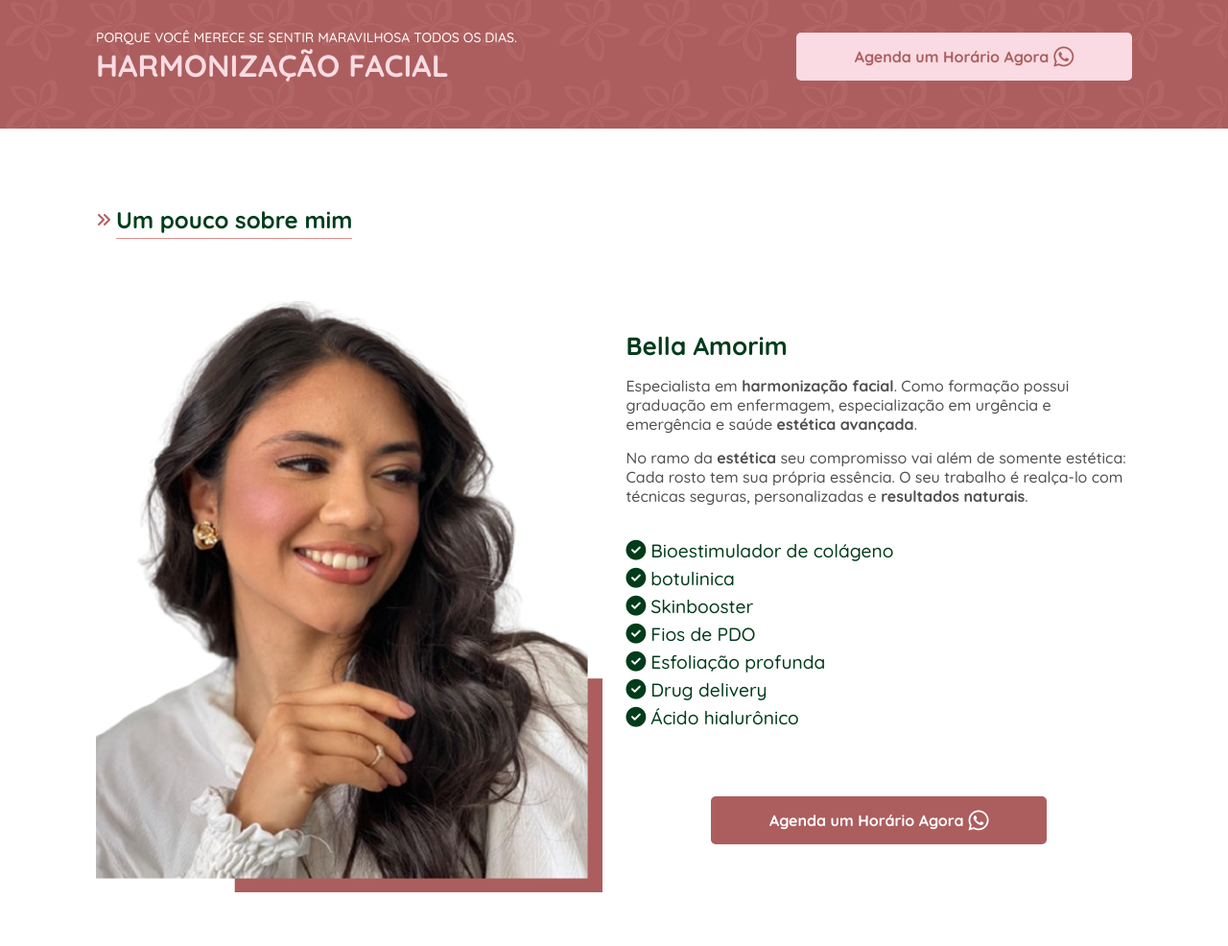
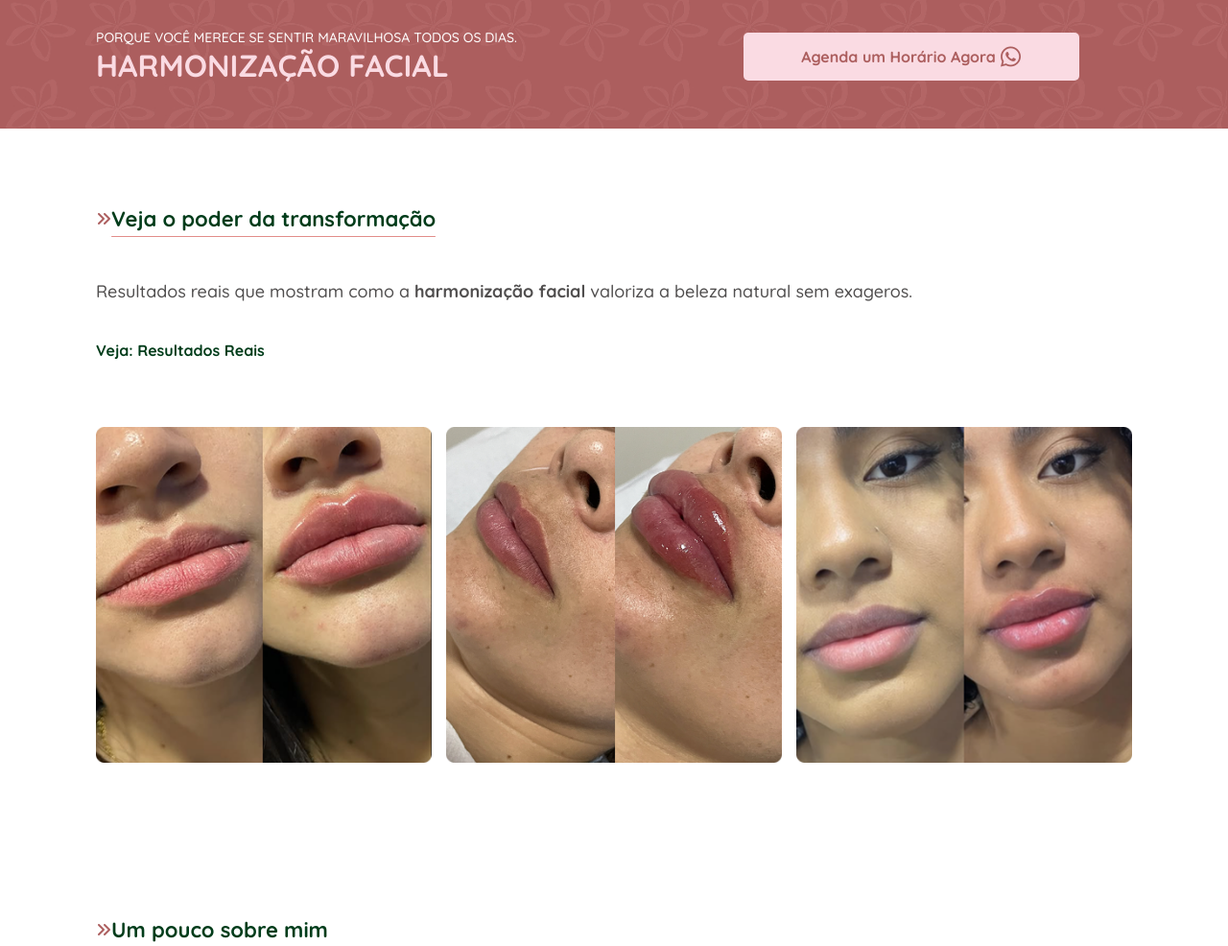
Before and after one commit to Kassio07/Bella-Amorim, a plain HTML site: page harmonizacao-facial.html in a window 1280 px wide. Shown: the part 880-1866 px from the top of the page at 96% size. Drawn offline with Linux system fonts and the light colour scheme.

Commit message:
seção de after - before

```diff
--- a/css/style.scss
+++ b/css/style.scss
@@ -9,9 +9,10 @@
 @import "../scss/_color";
 @import "../scss/_fonts";
 @import "../scss/_hiro";
+@import "../scss/beforeAfter";
 @import "../scss/about";
+@import "../scss/componente";
 @import "../scss/_mediaQuerys";
-@import "../scss/componente";
 @import "../scss/destaque";
 
 // Scroll da página
--- a/harmonizacao-facial.html
+++ b/harmonizacao-facial.html
@@ -90,7 +90,9 @@
               <span class="green">ao Seu Rosto</span>
             </h1>
             <p>
-              Beleza natural e segura: corrija assimetrias, suavize linhas e conquiste um rosto harmônico com nossa <strong>harmonização facial</strong>.
+              Beleza natural e segura: corrija assimetrias, suavize linhas e
+              conquiste um rosto harmônico com nossa
+              <strong>harmonização facial</strong>.
             </p>
           </div>
           <div class="hiro-img">
@@ -122,12 +124,42 @@
     </div>
     <!-- End divisão seções -->
 
+    <!-- before-after -->
+    <section id="before-after">
+      <div class="container">
+        <div class="title-session">
+          <div>
+            <i class="fa-solid fa-angles-right"></i>
+            <h2 class="destaqueTitle">Veja o poder da transformação</h2>
+          </div>
+          <p>
+            Resultados reais que mostram como a <strong>harmonização facial</strong> valoriza a
+            beleza natural sem exageros.
+          </p>
+        </div>
+        <!-- content -->
+        <div class="content-before-after">
+          <div class="content-title-before-after">
+            <h3>Veja: Resultados Reais</h3>
+          </div>
+          <div class="content-img-before-after">
+            <img src="images/preenchimento01.png" alt="1">
+            <img src="images/preenchimento-labial-03.png" alt="2">
+            <img src="images/preenchimento-labial-02.png" alt="3">
+          </div>
+        </div>
+      </div>
+    </section>
+    <!-- End before-after -->
+
     <!-- Sobre a profissional -->
     <section class="about">
       <div class="container">
         <div class="title-session">
-          <i class="fa-solid fa-angles-right"></i>
-          <p class="destaqueTitle">Um pouco sobre mim</p>
+          <div>
+            <i class="fa-solid fa-angles-right"></i>
+            <h2 class="destaqueTitle">Um pouco sobre mim</h2>
+          </div>
         </div>
         <div class="about-content">
           <div class="about-img">
@@ -139,24 +171,32 @@
           <div class="about-text">
             <h2 class="destaqueTitle">Bella Amorim</h2>
             <p>
-              Especialista em <strong>harmonização facial</strong>. Como formação possui
-              graduação em enfermagem, especialização em urgência e emergência e
-              saúde <strong>estética avançada</strong>.
+              Especialista em <strong>harmonização facial</strong>. Como
+              formação possui graduação em enfermagem, especialização em
+              urgência e emergência e saúde <strong>estética avançada</strong>.
             </p>
             <p>
-              No ramo da <strong>estética</strong> seu compromisso vai além de somente estética:
-              Cada rosto tem sua própria essência. O seu trabalho é realça-lo
-              com técnicas seguras, personalizadas e <strong>resultados naturais</strong>.
+              No ramo da <strong>estética</strong> seu compromisso vai além de
+              somente estética: Cada rosto tem sua própria essência. O seu
+              trabalho é realça-lo com técnicas seguras, personalizadas e
+              <strong>resultados naturais</strong>.
             </p>
             <div class="about-services">
               <ul>
-                <li><i class="fa-solid fa-circle-check"></i>Bioestimulador de colágeno</li>
+                <li>
+                  <i class="fa-solid fa-circle-check"></i>Bioestimulador de
+                  colágeno
+                </li>
                 <li><i class="fa-solid fa-circle-check"></i>botulinica</li>
                 <li><i class="fa-solid fa-circle-check"></i>Skinbooster</li>
                 <li><i class="fa-solid fa-circle-check"></i>Fios de PDO</li>
-                <li><i class="fa-solid fa-circle-check"></i>Esfoliação profunda</li>
+                <li>
+                  <i class="fa-solid fa-circle-check"></i>Esfoliação profunda
+                </li>
                 <li><i class="fa-solid fa-circle-check"></i>Drug delivery</li>
-                <li><i class="fa-solid fa-circle-check"></i>Ácido hialurônico</li>
+                <li>
+                  <i class="fa-solid fa-circle-check"></i>Ácido hialurônico
+                </li>
               </ul>
               <div class="btn-about">
                 <a href="#" class="btn-session"
--- a/scss/_about.scss
+++ b/scss/_about.scss
@@ -15,11 +15,6 @@
 
   h2{
    padding-top: 30px;
-  }
-
-  p{
-   color: rgb(80, 78, 78);
-   font-weight: 500;
   }
 
   .about-services{
--- /dev/null
+++ b/scss/_beforeAfter.scss
@@ -0,0 +1,34 @@
+#before-after{
+
+
+ .content-before-after{
+  display: flex;
+  flex-direction: column;
+  gap: 70px;
+  >div{
+   display: flex;
+  }
+
+  .content-title-before-after{
+   text-align: center;
+   h3{
+    font-size: 16px;
+    text-align: center;
+    color: $dark-green;
+   }
+  }
+
+  .content-img-before-after{
+   display: flex;
+   flex-direction: column;
+   justify-content: center;
+   align-items: center;
+   gap: 30px;
+   >img{
+    flex: 1;
+    width: 80%;
+   }
+  }
+ }
+
+}
--- a/scss/_componente.scss
+++ b/scss/_componente.scss
@@ -71,21 +71,25 @@
 // title seções  =======================================================
 .title-session {
   display: flex;
-  flex-direction: row;
+  flex-direction: column;
+  gap: 50px;
+
+  >div{
+    display: flex;
     align-items: center;
-  gap: 5px;
-
     i {
       color: $Dusty-Rose;
+      font-size: 1rem;
     }
-  p {
+    h2 {
       font-family: "Quicksand", sans-serif;
       font-weight: 700;
       color: $dark-green;
       position: relative;
+      font-size: 18px;
     }
 
-  & > p::before {
+    & > h2::before {
       content: " ";
       position: absolute;
       bottom: -5px;
@@ -94,4 +98,11 @@
       background-color: $Salmon;
       border-radius: 15px;
     }
+
   }
+  >p{
+    text-align: start;
+    padding-bottom: 40px;
+    font-size: 1rem;
+  }
+}
--- a/scss/_mediaQuerys.scss
+++ b/scss/_mediaQuerys.scss
@@ -63,7 +63,7 @@ section {
         p {
           font-size: 9px;
         }
-        >h3{
+        > h3 {
           font-size: 22px;
         }
       }
@@ -79,11 +79,6 @@ section {
   }
   // About
   .about {
-    .title-session {
-      > p {
-        font-size: 22px;
-      }
-    }
     .about-content {
       .about-img {
         img {
@@ -99,9 +94,7 @@ section {
   }
 }
 
-
 // =====================================================
-
 
 @media (min-width: 577px) and (max-width: 767px) {
   .destaqueXG {
@@ -113,7 +106,7 @@ section {
   }
 
   p {
-    font-size: 16px;
+    font-size: 18px;
   }
 
   .btn-session {
@@ -124,7 +117,7 @@ section {
     .hiro-content {
       flex-direction: column;
       height: 100vh;
-      .hiro-text{
+      .hiro-text {
         padding-bottom: 40px;
       }
       .hiro-img {
@@ -137,11 +130,11 @@ section {
   // Divisão
   .division {
     .content-division {
-      .division-col-1{
-        >p{
+      .division-col-1 {
+        > p {
           font-size: 11px;
         }
-        h3{
+        h3 {
           font-size: 26px;
         }
       }
@@ -159,6 +152,38 @@ section {
       }
     }
   }
+  // before-after
+  #before-after {
+    .content-before-after {
+      .content-title-before-after {
+        h3 {
+          font-size: 18px;
+        }
+      }
+
+      .content-img-before-after {
+        flex-direction: row;
+        justify-content: flex-start;
+        flex-wrap: wrap;
+        gap: 15px;
+        > img {
+          max-width: 300px;
+          min-width: 200px;
+        }
+      }
+    }
+  }
+  // title seções  =======================================================
+  .title-session {
+    > div {
+      h2 {
+        font-size: 22px;
+      }
+    }
+    > p {
+      font-size: 18px;
+    }
+  }
 }
 
 // ========================================================
@@ -166,6 +191,10 @@ section {
 @media (min-width: 768px) {
   .container {
     padding: 0 24px;
+  }
+
+  p {
+    font-size: 22px;
   }
   // Hiro
   header {
@@ -190,8 +219,8 @@ section {
       .hiro-img {
         width: 100%;
         flex: 1;
-        >img{
-          width:100%;
+        > img {
+          width: 100%;
         }
       }
     }
@@ -216,26 +245,48 @@ section {
   }
   // About
   .about {
-    .title-session {
-      > p {
-        font-size: 24px;
-      }
-    }
-    .about-content{
+    .about-content {
       flex-direction: row;
       gap: 25px;
-      .about-img{
+      .about-img {
         flex: 1;
-        >img{
+        > img {
           width: 100%;
           height: auto;
           object-fit: cover;
         }
       }
-      .about-text{
+      .about-text {
         flex: 1;
-        h2{
+        h2 {
           font-size: 26px;
+        }
+      }
+    }
+  }
+    // title seções  =======================================================
+  .title-session {
+    > div {
+      h2 {
+        font-size: 22px;
+      }
+    }
+    > p {
+      font-size: 18px;
+    }
+  }
+
+    // before-after
+  #before-after {
+    .content-before-after {
+      .content-img-before-after {
+        flex-direction: row;
+        justify-content: flex-start;
+        flex-wrap: wrap;
+        gap: 15px;
+        > img {
+          max-width: 400px;
+          min-width: 250px;
         }
       }
     }
@@ -262,24 +313,23 @@ section {
     color: $dark-green;
   }
 
-  header{
+  header {
     gap: 0;
-    .hiro-content{
+    .hiro-content {
       flex-direction: row;
       height: 100vh;
-      .hiro-text{
+      .hiro-text {
         justify-content: center;
 
-        h1{
+        h1 {
           font-size: 42px;
         }
-        p{
+        p {
           font-size: 18px;
         }
       }
-      .hiro-img{
-
-        >img{
+      .hiro-img {
+        > img {
           width: 100%;
           align-self: flex-end;
         }
@@ -287,14 +337,41 @@ section {
     }
   }
   // Divisor
-  .division{
-    .content-division{
-      .division-col-1{
-        p{
+  .division {
+    .content-division {
+      .division-col-1 {
+        p {
           font-size: 14px;
         }
-        h3{
+        h3 {
           font-size: 28px;
+        }
+      }
+    }
+  }
+    // title seções  =======================================================
+  .title-session {
+    > div {
+      h2 {
+        font-size: 22px;
+      }
+    }
+    > p {
+      font-size: 18px;
+    }
+  }
+
+      // before-after
+  #before-after {
+    .content-before-after {
+      .content-img-before-after {
+        flex-direction: row;
+        justify-content: flex-start;
+        flex-wrap: wrap;
+        gap: 15px;
+        > img {
+          max-width: 500px;
+          min-width: 300px;
         }
       }
     }
@@ -302,7 +379,6 @@ section {
 }
 
 // ==================================================
-
 
 @media (min-width: 1200px) {
   .container {
@@ -323,17 +399,28 @@ section {
     color: $dark-green;
   }
   // Divisor
-  .division{
-    .content-division{
+  .division {
+    .content-division {
       align-items: center;
-      .division-col-1{
-        p{
+      .division-col-1 {
+        p {
           font-size: 14px;
         }
-        h3{
+        h3 {
           font-size: 32px;
         }
       }
+    }
+  }
+    // title seções  =======================================================
+  .title-session {
+    > div {
+      h2 {
+        font-size: 22px;
+      }
+    }
+    > p {
+      font-size: 18px;
     }
   }
 }
@@ -343,7 +430,7 @@ section {
 @media (min-width: 1400px) {
   .container {
     max-width: 1400px;
-    padding: 0 10PX;
+    padding: 0 10px;
   }
 
   .destaqueXG {
@@ -358,44 +445,56 @@ section {
     font-size: 32px;
     color: $dark-green;
   }
-  header{
-    .hiro-content{
-      .hiro-text{
-        h1{
+  header {
+    .hiro-content {
+      .hiro-text {
+        h1 {
           font-size: 52px;
         }
       }
-      .hiro-img{
-        img{
+      .hiro-img {
+        img {
           width: 100%;
-
         }
       }
     }
   }
   // Divisor
-  .division{
-    .content-division{
-      .division-col-1{
-        p{
+  .division {
+    .content-division {
+      .division-col-1 {
+        p {
           font-size: 14px;
         }
-        h3{
+        h3 {
           font-size: 38px;
         }
       }
     }
   }
   // About
-  .about{
-    .about-content{
-     .about-img{
-      flex: 0.7;
-      >img{
+  .about {
+    .about-content {
+      .about-img {
+        flex: 1;
+        > img {
           width: 80%;
         }
       }
+      .about-text {
+        // flex: 1;
       }
     }
-
   }
+    // title seções  =======================================================
+  .title-session {
+    > div {
+      h2 {
+        font-size: 22px;
+      }
+    }
+    > p {
+      font-size: 18px;
+    }
+  }
+}
```
Also changed, not shown: css/style.css, 1 other file. Lines whose indentation alone changed are shown as unchanged.
